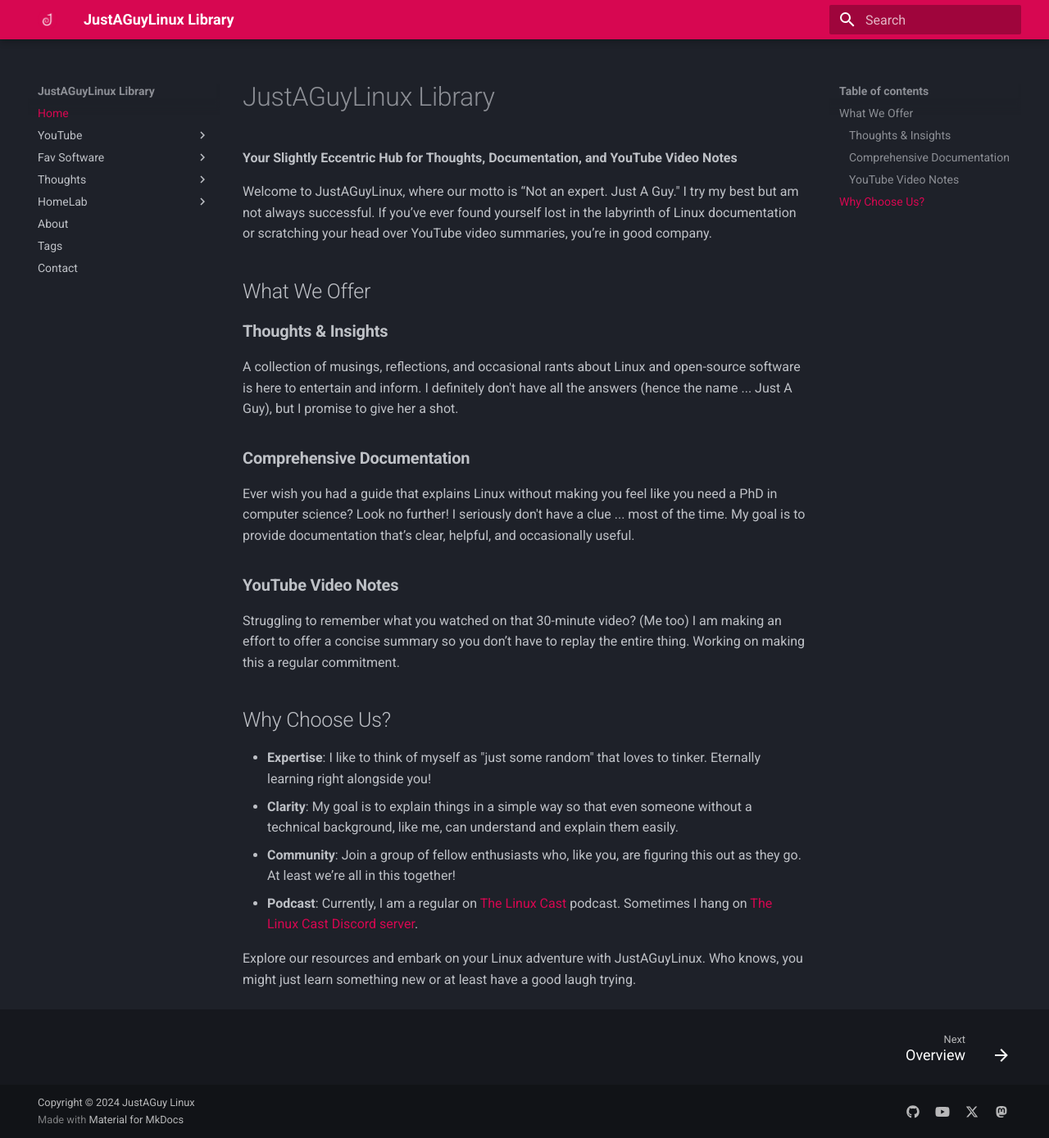
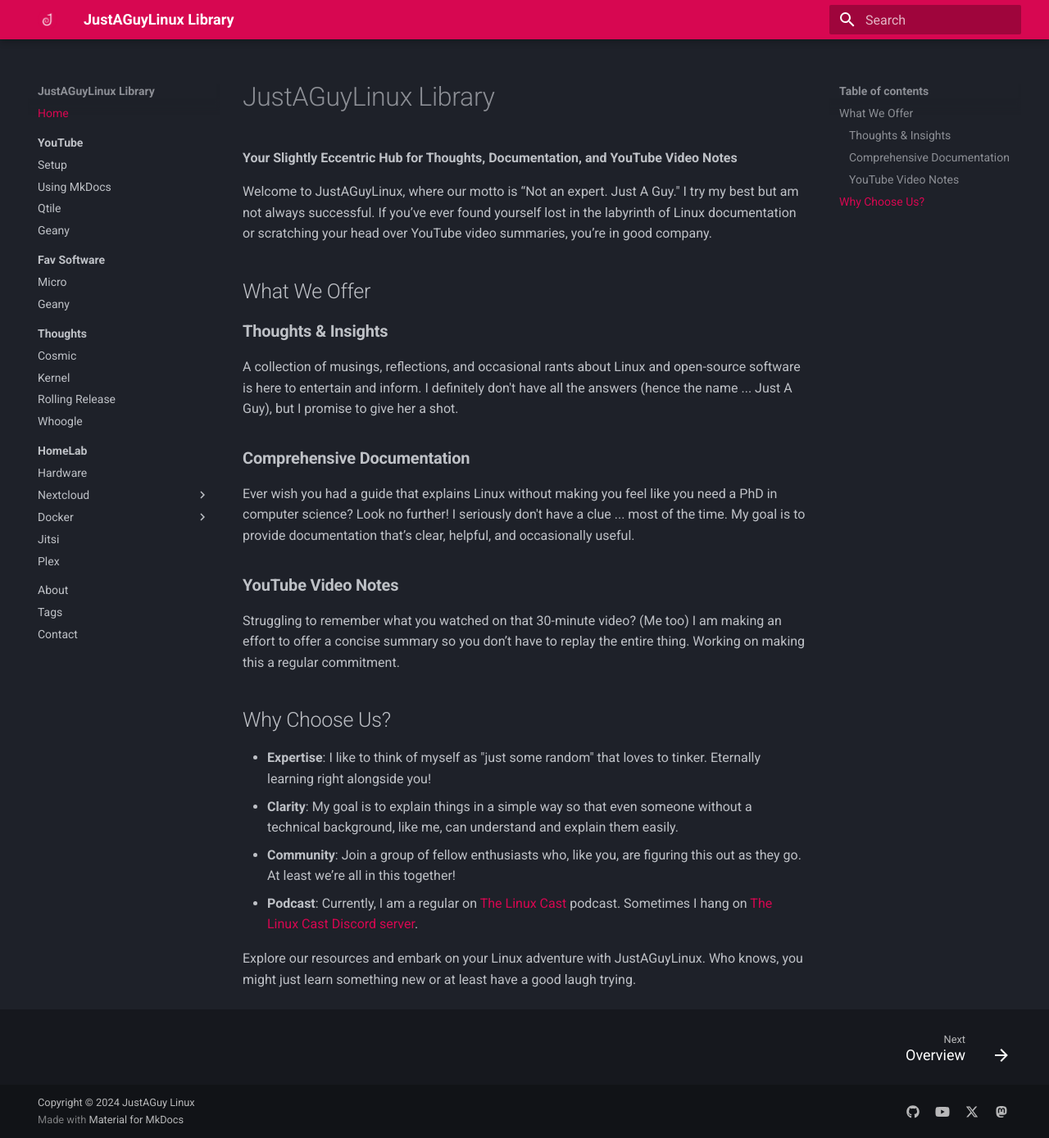
Before and after one commit to drewgrif/jagmkdocs, an MkDocs documentation site: the page built from docs/index.md, in a window 1280 px wide and 1389 px high. Shown: the whole window at 82% size. Built offline with MkDocs 1.6.1 and Material for MkDocs 9.7.7, drawn with Linux system fonts in a browser that asks for light colours.

Commit message:
Update mkdocs.yml

```diff
--- a/mkdocs.yml
+++ b/mkdocs.yml
@@ -51,7 +51,7 @@ theme:
     - navigation.top
     - navigation.footer
     - navigation.indexes
-  #  - navigation.expand
+    - navigation.sections
     - content.code.copy
     - content.code.annotate
     - content.tabs.link
```
